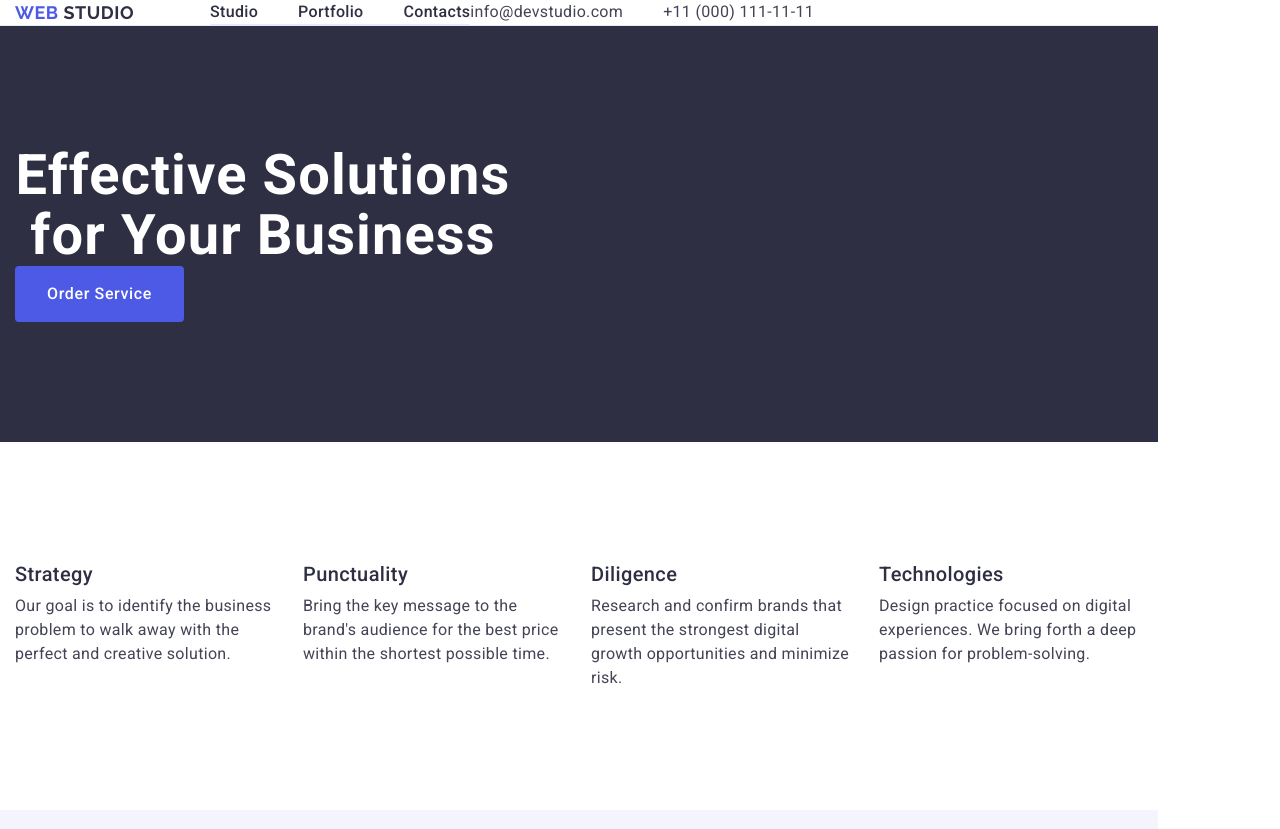
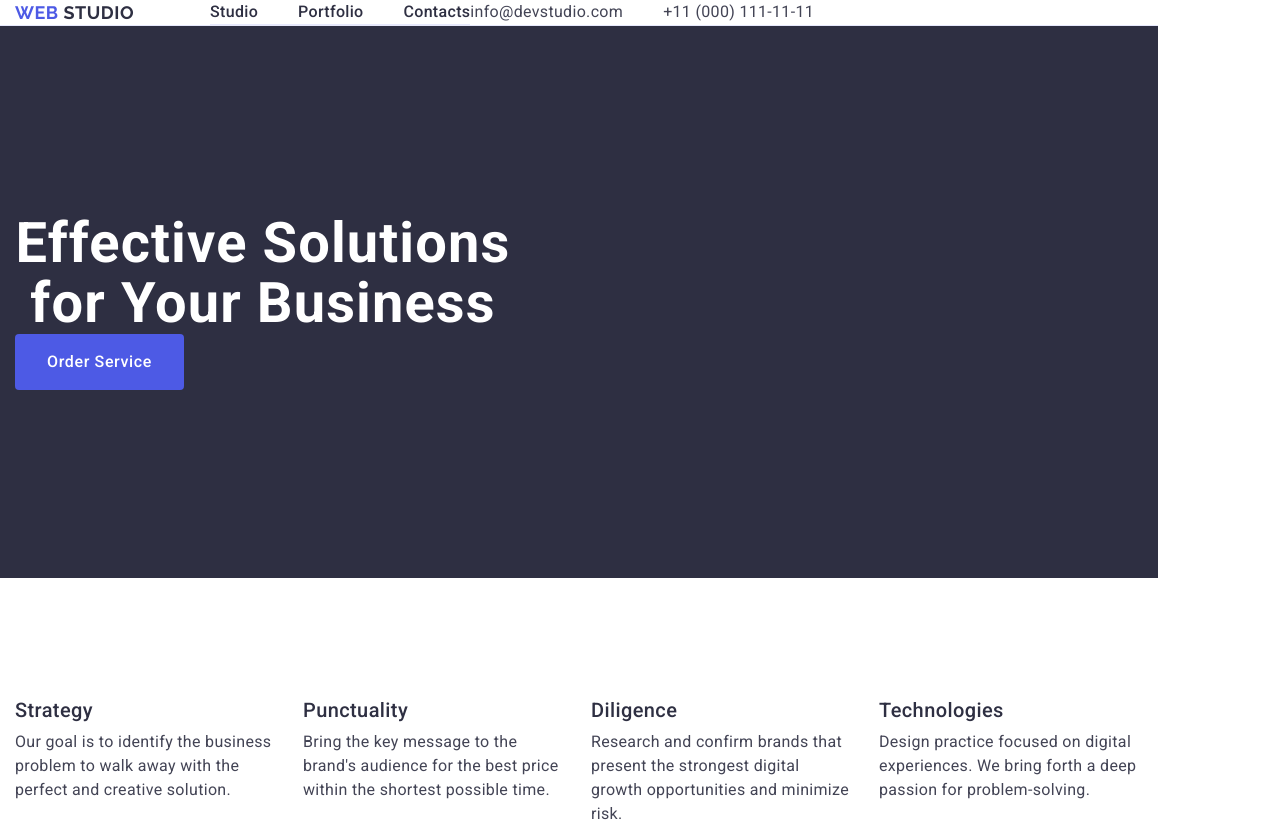
Before and after one commit to proszynskamagda/GO-IT-HW-2, a plain HTML site: page index.html in a window 1280 px wide. Shown: the top 829 px of the page. Drawn offline with nearby package versions, Linux system fonts and the light colour scheme.

Commit message:
section 1

```diff
--- a/css/styles.css
+++ b/css/styles.css
@@ -193,7 +193,7 @@ button:hover button:focus {
 }
 .section-primary-section-effective-solutions {
   background-color: #2e2f42;
-  padding: 120px 0;
+  padding: 188px 0;
 }
 
 .item-ul-section-core-values {
```
